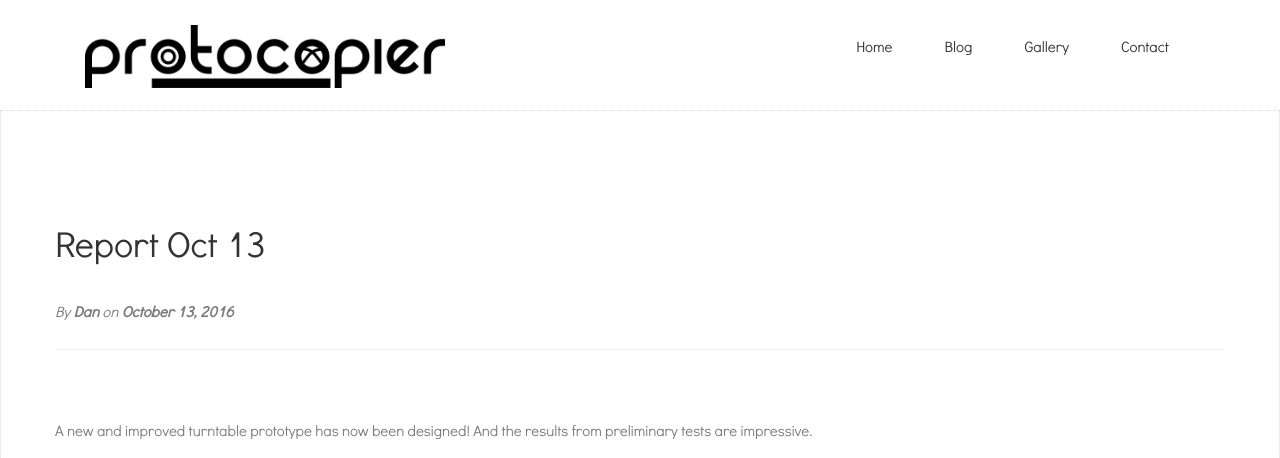
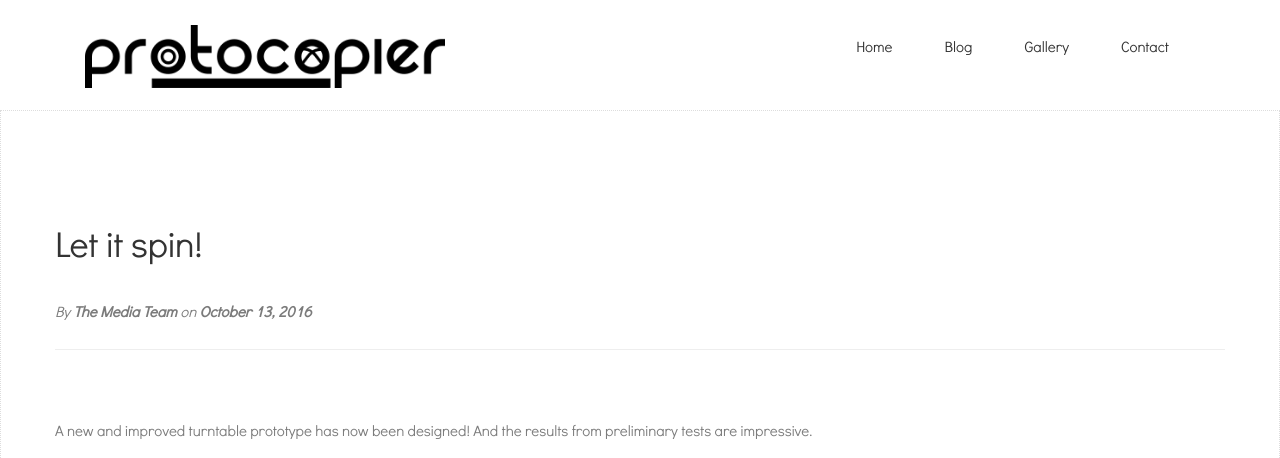
Before and after one commit to Protocopier/protocopier.github.io, a Jekyll site: the page built from _posts/2016-10-13-report-oct-13.md, in a window 1280 px wide. Shown: the top 458 px of the page. Built offline with Jekyll 4.4.1, drawn with Linux system fonts in a browser that asks for light colours; nearby versions of some CDN libraries; some web fonts are replaced; library files that are not in the unit come from our copies; comment, search, counter and statistics services are not loaded; grey boxes are pictures that could not be loaded.

Commit message:
Update 2016-10-13-report-oct-13.md

```diff
--- a/_posts/2016-10-13-report-oct-13.md
+++ b/_posts/2016-10-13-report-oct-13.md
@@ -1,8 +1,8 @@
 ---
 layout: post
-title: Report Oct 13
+title: Let it spin!
 date: 2016-10-13 09:00:00
-author: Dan
+author: The Media Team
 ---
 
 
```
